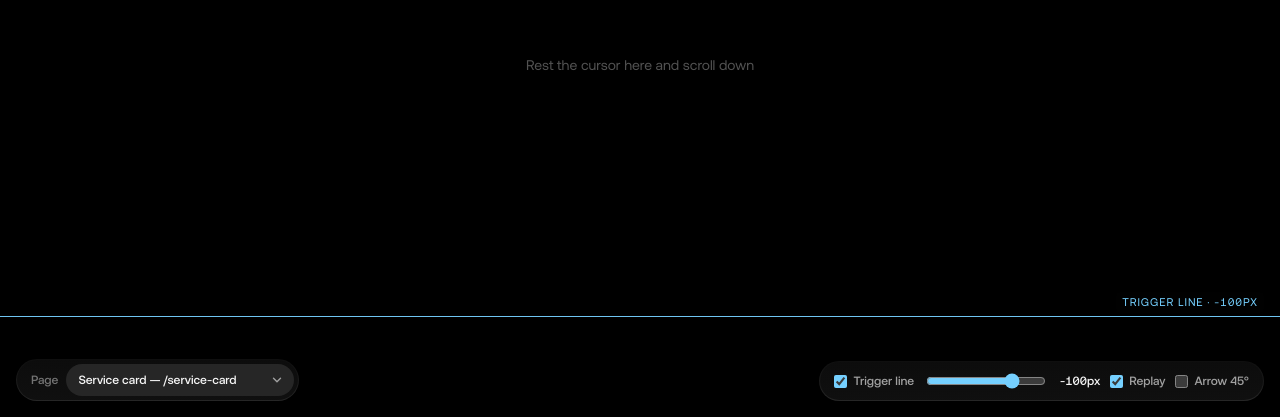
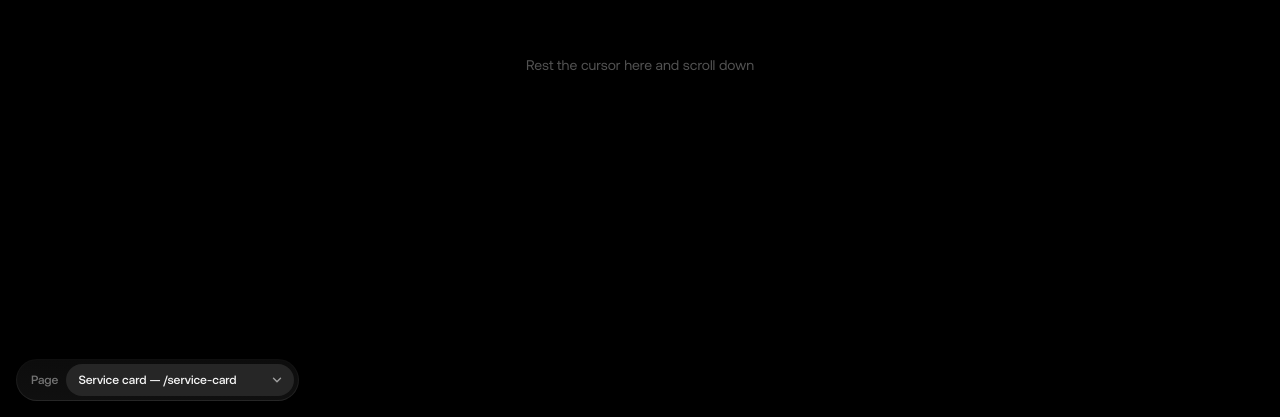
Before and after one commit to przly/specto_hero, a React (Vite) app: page /service-card in a window 1280 px wide. Shown: the part 383-800 px from the top of the page. Built offline with nearby package versions, Linux system fonts and the light colour scheme.

Commit message:
Remove the dev trigger panel: fix the trigger line at 40px with replay on, arrow slides from the left

```diff
--- a/src/App.tsx
+++ b/src/App.tsx
@@ -11,7 +11,6 @@ import JiraTicketPage from './pages/JiraTicketPage'
 import ProcessPage from './pages/ProcessPage'
 import ButtonsPage from './pages/ButtonsPage'
 import RouteSwitcher from './components/RouteSwitcher'
-import TriggerGuide from './components/TriggerGuide'
 
 function App() {
   return (
@@ -30,7 +29,6 @@ function App() {
         <Route path="/buttons" element={<ButtonsPage />} />
       </Routes>
       <RouteSwitcher />
-      <TriggerGuide />
     </>
   )
 }
--- a/src/components/TriggerGuide.css
+++ /dev/null
@@ -1,97 +0,0 @@
-/* Dev: text-reveal trigger line + its control (Specto_TextReveal demo's
-   "Show Trigger Line" / "Trigger Y Offset"). */
-
-/* Pinned to the viewport at the trigger: its bottom edge sits `offset` px
-   above the bottom of the screen, the same line RevealText's
-   IntersectionObserver uses (rootMargin bottom = offset). */
-.trigger-guide {
-  position: fixed;
-  left: 0;
-  right: 0;
-  z-index: 99;
-  height: 0;
-  border-top: 1px solid rgb(117 208 255 / 0.95);
-  pointer-events: none;
-}
-
-.trigger-guide-label {
-  position: absolute;
-  right: 16px;
-  bottom: 4px;
-  padding: 2px 6px;
-  border-radius: 4px;
-  background: rgb(2 2 2 / 0.9);
-  color: rgb(117 208 255);
-  font-family: var(--font-primary);
-  font-size: 0.7rem;
-  letter-spacing: 0.08em;
-  text-transform: uppercase;
-  font-variant-numeric: tabular-nums;
-  white-space: nowrap;
-}
-
-/* Same dark glass pill as the route switcher, bottom-right. */
-.trigger-panel {
-  position: fixed;
-  right: 16px;
-  bottom: 16px;
-  z-index: 100;
-  display: flex;
-  align-items: center;
-  gap: 10px;
-  min-height: 40px;
-  padding: 4px 14px;
-  border: 0.5px solid transparent;
-  border-radius: 40px;
-  background-image:
-    linear-gradient(rgb(12 12 12 / 0.86), rgb(12 12 12 / 0.86)),
-    var(--gradient-round-border);
-  background-origin: border-box;
-  background-clip: padding-box, border-box;
-  backdrop-filter: blur(10px);
-  -webkit-backdrop-filter: blur(10px);
-  box-shadow: var(--shadow-header-float);
-  color: var(--color-gray-400);
-  font-family: var(--font-primary);
-  font-size: var(--text-xs);
-  font-weight: var(--font-weight-medium);
-}
-
-.trigger-panel-toggle {
-  display: flex;
-  align-items: center;
-  gap: 6px;
-  cursor: pointer;
-  white-space: nowrap;
-}
-
-.trigger-panel-toggle input {
-  margin: 0;
-  accent-color: rgb(117 208 255);
-}
-
-.trigger-panel-slider {
-  width: 120px;
-  accent-color: rgb(117 208 255);
-}
-
-.trigger-panel-value {
-  min-width: 42px;
-  color: var(--color-gray-100);
-  text-align: right;
-  font-variant-numeric: tabular-nums;
-}
-
-/* Phones: stack above the route switcher. */
-@media (max-width: 767px) {
-  .trigger-panel {
-    left: 16px;
-    bottom: 64px;
-    justify-content: space-between;
-  }
-
-  .trigger-panel-slider {
-    flex: 1;
-    width: auto;
-  }
-}
--- a/src/components/TriggerGuide.tsx
+++ /dev/null
@@ -1,61 +0,0 @@
-import {
-  setDiagonalArrow,
-  setReplay,
-  setShowTriggerGuide,
-  setTriggerOffset,
-  TRIGGER_OFFSET_MAX,
-  TRIGGER_OFFSET_MIN,
-  useDiagonalArrow,
-  useReplay,
-  useShowTriggerGuide,
-  useTriggerOffset,
-} from './revealTrigger'
-import './TriggerGuide.css'
-
-/* Dev: shows where text reveals trigger (a line across the viewport) and
-   lets you move it. A reveal starts when the top of its text crosses this
-   line while scrolling down; with Replay on it resets once it has scrolled
-   back down out of the viewport, so it can be watched again. */
-export default function TriggerGuide() {
-  const offset = useTriggerOffset()
-  const show = useShowTriggerGuide()
-  const replay = useReplay()
-  const diagonalArrow = useDiagonalArrow()
-
-  return (
-    <>
-      {show && (
-        <div className="trigger-guide" aria-hidden="true" style={{ bottom: -offset }}>
-          <span className="trigger-guide-label">Trigger line · {offset}px</span>
-        </div>
-      )}
-
-      <div className="trigger-panel">
-        <label className="trigger-panel-toggle">
-          <input type="checkbox" checked={show} onChange={(e) => setShowTriggerGuide(e.target.checked)} />
-          Trigger line
-        </label>
-        <input
-          className="trigger-panel-slider"
-          type="range"
-          min={TRIGGER_OFFSET_MIN}
-          max={TRIGGER_OFFSET_MAX}
-          step={1}
-          value={offset}
-          onChange={(e) => setTriggerOffset(Number(e.target.value))}
-          aria-label="Trigger offset from the bottom of the screen"
-        />
-        <output className="trigger-panel-value">{offset}px</output>
-        <label className="trigger-panel-toggle">
-          <input type="checkbox" checked={replay} onChange={(e) => setReplay(e.target.checked)} />
-          Replay
-        </label>
-        {/* Section-header arrow: slide in from the left, or along 45°. */}
-        <label className="trigger-panel-toggle">
-          <input type="checkbox" checked={diagonalArrow} onChange={(e) => setDiagonalArrow(e.target.checked)} />
-          Arrow 45°
-        </label>
-      </div>
-    </>
-  )
-}
--- a/src/components/revealTrigger.ts
+++ b/src/components/revealTrigger.ts
@@ -1,17 +1,4 @@
-import { useEffect, useRef, useState, useSyncExternalStore, type RefObject } from 'react'
-
-/* Dev: the scroll position where text reveals start, shared by every
-   RevealText on the site (passed in as `triggerMargin`, so RevealText itself
-   stays a drop-in copy of the engine). Same idea and storage keys as the
-   Specto_TextReveal demo: a negative offset moves the trigger line up from
-   the bottom of the viewport. Saved per browser. */
-
-// v2: the default moved from 0 to -100px; a new key so a value saved under
-// the old default doesn't hide the new one.
-const OFFSET_KEY = 'specto-trigger-y-offset-v2'
-const GUIDE_KEY = 'specto-show-trigger-guide'
-const REPLAY_KEY = 'specto-reveal-replay'
-const DIAGONAL_ARROW_KEY = 'specto-arrow-push-diagonal'
+import { useEffect, useRef, useState, type RefObject } from 'react'
 
 /** Every text reveal on the site plays this many times faster than the
  *  Specto_TextReveal engine timings (title 1.6s, body 1.3s, and their
@@ -19,89 +6,19 @@ const DIAGONAL_ARROW_KEY = 'specto-arrow-push-diagonal'
  *  1 = the engine's default speed. */
 export const REVEAL_SPEED = 1
 
-/** Default trigger line: 100px above the bottom of the viewport. */
-export const TRIGGER_OFFSET_DEFAULT = -100
-export const TRIGGER_OFFSET_MIN = -400
-export const TRIGGER_OFFSET_MAX = 0
-
-function read<T>(key: string, parse: (v: string) => T, fallback: T): T {
-  try {
-    const v = window.localStorage.getItem(key)
-    return v === null ? fallback : parse(v)
-  } catch {
-    return fallback
-  }
-}
-
-let offset = read(
-  OFFSET_KEY,
-  (v) => (Number.isFinite(Number(v)) ? Number(v) : TRIGGER_OFFSET_DEFAULT),
-  TRIGGER_OFFSET_DEFAULT,
-)
-let showGuide = read(GUIDE_KEY, (v) => v === 'true', true)
-let replay = read(REPLAY_KEY, (v) => v === 'true', true)
-let diagonalArrow = read(DIAGONAL_ARROW_KEY, (v) => v === 'true', false)
-const listeners = new Set<() => void>()
-
-const subscribe = (fn: () => void) => {
-  listeners.add(fn)
-  return () => listeners.delete(fn)
-}
-
-const emit = () => listeners.forEach((fn) => fn())
-
-function write(key: string, value: string) {
-  try {
-    window.localStorage.setItem(key, value)
-  } catch {
-    // Private mode / blocked storage: keep it for this session only.
-  }
-}
-
-export function setTriggerOffset(value: number) {
-  offset = Math.min(TRIGGER_OFFSET_MAX, Math.max(TRIGGER_OFFSET_MIN, Math.round(value)))
-  write(OFFSET_KEY, String(offset))
-  emit()
-}
-
-export function setShowTriggerGuide(value: boolean) {
-  showGuide = value
-  write(GUIDE_KEY, String(value))
-  emit()
-}
-
-export function setReplay(value: boolean) {
-  replay = value
-  write(REPLAY_KEY, String(value))
-  emit()
-}
-
-/** Section-header arrow push, to compare: off = slides in from the left,
- *  on = comes in along its 45° diagonal (from the top left). */
-export function setDiagonalArrow(value: boolean) {
-  diagonalArrow = value
-  write(DIAGONAL_ARROW_KEY, String(value))
-  emit()
-}
-
-/** Px offset of the trigger line from the bottom of the viewport (≤ 0). */
-export const useTriggerOffset = () => useSyncExternalStore(subscribe, () => offset, () => TRIGGER_OFFSET_DEFAULT)
-export const useShowTriggerGuide = () => useSyncExternalStore(subscribe, () => showGuide, () => false)
-export const useReplay = () => useSyncExternalStore(subscribe, () => replay, () => false)
-export const useDiagonalArrow = () => useSyncExternalStore(subscribe, () => diagonalArrow, () => false)
+/** Trigger line, shared by every reveal on the site: 40px above the bottom
+ *  of the viewport (a negative bottom rootMargin). */
+const TRIGGER_OFFSET = -40
 
 /**
- * RevealText's trigger, for testing: true once the element's top crosses the
- * trigger line. With "Replay" on, it turns false again once you scroll back
- * up and the element has gone fully below the viewport (out of sight, so the
- * reset is never seen), ready to reveal again. Pass it as `isTriggered`, with
- * `hideDelay={0}` so it snaps back. With Replay off it fires once, like
- * RevealText's own trigger.
+ * RevealText's trigger: true once the element's top crosses the trigger
+ * line. It turns false again once you scroll back up and the element has
+ * gone fully below the viewport (out of sight, so the reset is never seen),
+ * ready to reveal again. Pass it as `isTriggered`, with `hideDelay={0}` so it
+ * snaps back.
  */
 export function useTestReveal<T extends HTMLElement>(): [RefObject<T | null>, boolean] {
   const ref = useRef<T>(null)
-  const offset = useTriggerOffset()
-  const canReplay = useReplay()
   const [visible, setVisible] = useState(false)
 
   // Reveal: the element's top crosses the trigger line.
@@ -113,17 +30,17 @@ export function useTestReveal<T extends HTMLElement>(): [RefObject<T | null>, bo
       ([entry]) => {
         if (entry.isIntersecting) setVisible(true)
       },
-      { rootMargin: `0px 0px ${offset}px 0px` },
+      { rootMargin: `0px 0px ${TRIGGER_OFFSET}px 0px` },
     )
     observer.observe(node)
     return () => observer.disconnect()
-  }, [offset])
+  }, [])
 
-  // Reset (Replay): the element is entirely below the viewport again, i.e.
+  // Reset: the element is entirely below the viewport again, i.e.
   // scrolled back up past it. Leaving off the top (scrolled past) keeps it.
   useEffect(() => {
     const node = ref.current
-    if (!node || !canReplay) return
+    if (!node) return
 
     const observer = new IntersectionObserver(([entry]) => {
       if (!entry.isIntersecting && entry.boundingClientRect.top >= (entry.rootBounds?.bottom ?? window.innerHeight))
@@ -131,7 +48,7 @@ export function useTestReveal<T extends HTMLElement>(): [RefObject<T | null>, bo
     })
     observer.observe(node)
     return () => observer.disconnect()
-  }, [canReplay])
+  }, [])
 
   return [ref, visible]
 }
--- a/src/pages/Clients.tsx
+++ b/src/pages/Clients.tsx
@@ -171,8 +171,7 @@ export function ClientsModule() {
   // selection reveals with the faster user timing.
   const userNavRef = useRef(false)
   // The title and the first testimonial reveal together when the title
-  // crosses the trigger line (and replay on scroll up when that's on in the
-  // dev trigger panel).
+  // crosses the trigger line (and replay on scroll up).
   const [titleRef, titleVisible] = useTestReveal<HTMLDivElement>()
   const [titleWords, setTitleWords] = useState(0)
   const [firstCardLines, setFirstCardLines] = useState(0)
@@ -378,7 +377,7 @@ export function ClientsModule() {
     else timer.play()
   }, [paused, selectedIndex, emblaApi])
 
-  // Replay (dev trigger panel): once scrolled back up past the slider, go
+  // Replay: once scrolled back up past the slider, go
   // back to the first testimonial with a fresh timer, out of sight, so the
   // next scroll down reveals it again from the start.
   useEffect(() => {
--- a/src/pages/HomeServices.tsx
+++ b/src/pages/HomeServices.tsx
@@ -74,7 +74,7 @@ function PrimaryButton({ href, children }: { href: string; children: string }) {
 /** The module itself, as on the website: used by the homepage and /home-services. */
 export function HomeServicesModule() {
   const { title, button, intro_text, about_items } = content
-  // Trigger line + replay-on-scroll-up from the dev trigger panel.
+  // Trigger line + replay-on-scroll-up.
   const [titleRef, titleVisible] = useTestReveal<HTMLDivElement>()
   // Arrow push (like the IntroText arrow): starts 35% into the last word's
   // reveal, once the title has landed.
--- a/src/pages/Numbers.tsx
+++ b/src/pages/Numbers.tsx
@@ -127,7 +127,7 @@ function CountUp({ value, visible }: { value: string; visible: boolean }) {
 
 /** The module itself, as on the website: used by the homepage and /numbers. */
 export function NumbersModule() {
-  // Trigger line + replay-on-scroll-up from the dev trigger panel. Observes
+  // Trigger line + replay-on-scroll-up. Observes
   // the subtitle + title block, so one crossing starts "Hush.", and the title
   // follows after TITLE_DELAY.
   const [titleRef, titleVisible] = useTestReveal<HTMLDivElement>()
--- a/src/pages/ProjectCardList.tsx
+++ b/src/pages/ProjectCardList.tsx
@@ -131,7 +131,7 @@ function AllProjectsButton() {
 }
 
 export function ProjectCardListModule() {
-  // Trigger line + replay-on-scroll-up from the dev trigger panel.
+  // Trigger line + replay-on-scroll-up.
   const [titleRef, titleVisible] = useTestReveal<HTMLDivElement>()
   // Arrow push (like the IntroText arrow): starts 35% into the last word's
   // reveal, once the title has landed. Same travel time as the IntroText
```
Also changed, not shown: src/components/arrowPush.ts (+9 -17 lines).
